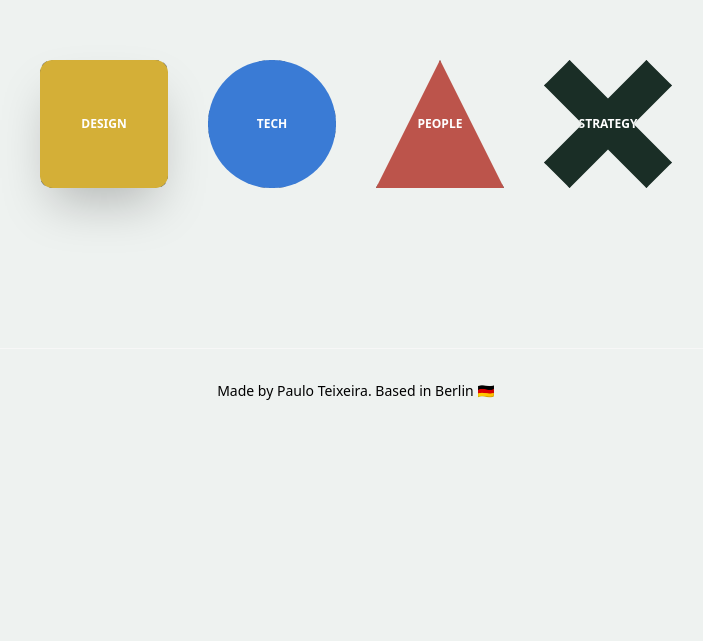
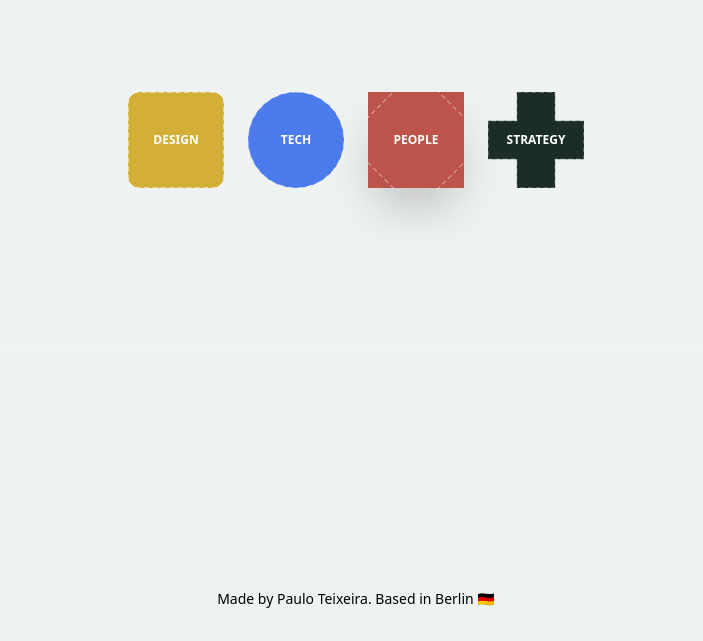
Before and after one commit to ftpaul/ftpaul, a Next.js app: page /shape in a window 1280 px wide. Shown: the part 1756-2397 px from the top of the page, without its empty margins (284-987 px from the left). Before the commit the page ends 2189 px from the top, so only its background shows below. Built offline with nearby package versions, Linux system fonts and the light colour scheme.

Commit message:
full integration

```diff
--- a/app/layout.tsx
+++ b/app/layout.tsx
@@ -2,6 +2,7 @@ import React from 'react'
 import TopBar from '../components/navigation/TopBar'
 import Navigation from '../components/navigation/Navigation'
 import Footer from '../components/navigation/Footer'
+import FloatingBackgroundShapes from '../components/shapes/shapes'
 import './../styles/global.css'
 import { Analytics } from "@vercel/analytics/react"
 
@@ -11,6 +12,7 @@ function MainLayout({ children }) {
 
     <html lang="en">
       <body>
+        <FloatingBackgroundShapes />
         <TopBar />
         <Navigation />
         {children}
--- a/app/page.tsx
+++ b/app/page.tsx
@@ -4,12 +4,13 @@ import Features from "../components/Features"
 import CompanyHistory from "../components/CompanyHistory"
 import Contact from "../components/Contact"
 import jobHistory from '../content/jobHistory.json'
+import FloatingBackgroundShapes from "../components/shapes/shapes"
 
 export const metadata = {
   title: 'Paulo Teixeira · Senior Project Manager | Product Owner',
   openGraph: {
     title: 'Paulo Teixeira · Senior Project Manager | Product Owner',
-    description: 'A Senior Project Manager with a solid background in engineering and marketing.',
+    description: 'A Senior Project Manager with a solid background in engineering and business.',
     images: ['/images/og-image.jpg'],
     type: 'website',
   }
@@ -19,7 +20,14 @@ export default async function IndexPage() {
 
     return (
       <>
-      <div className="flex flex-wrap max-w-screen-lg py-0 my-16 xs:my-6 mx-auto px-4">
+
+
+
+      <div className="relative flex flex-wrap max-w-screen-lg py-0 my-16 xs:my-6 mx-auto px-4 ">
+
+
+
+        {/* <div className="blob-shape"></div> */}
 
         <div className="w-2/3 lg:w-3/4 sm:w-full xs:w-full  ">
 
--- a/app/shape/page.tsx
+++ b/app/shape/page.tsx
@@ -11,12 +11,9 @@ const ShapeSorterFinal = () => {
       if (!containerRef.current) return;
       const rect = containerRef.current.getBoundingClientRect();
       const viewportHeight = window.innerHeight;
-
-      // Calculate progress based on when the section is in view
       const distanceToTravel = rect.height;
       const currentScroll = window.scrollY + viewportHeight - containerRef.current.offsetTop;
       const rawProgress = currentScroll / distanceToTravel;
-
       setProgress(Math.min(Math.max(rawProgress, 0), 1));
     };
 
@@ -25,50 +22,46 @@ const ShapeSorterFinal = () => {
   }, []);
 
   const shapes = [
-    { label: 'DESIGN', color: '#D4AF37', x: -250, y: -2200, r: -140, type: 'rounded' },
-    { label: 'TECH', color: '#3A7BD5', x: -80, y: -2600, r: 190, type: 'circle' },
-    { label: 'PEOPLE', color: '#BC544B', x: 80, y: -2000, r: 60, type: 'triangle' },
-    { label: 'STRATEGY', color: '#1A2E26', x: 250, y: -2400, r: -110, type: 'cross' }
+    {
+      label: 'DESIGN', color: '#D4AF37', x: -250, y: -2000, r: -140,
+      path: "M10,5 h80 a25,25 0 0 1 5,5 v80 a25,25 0 0 1 -5,5 h-80 a25,25 0 0 1 -5,-5 v-80 a25,25 0 0 1 5,-5 z",
+      clip: "inset(0% round 12px)",
+      scaleSlot: 1.1
+    },
+    {
+      label: 'TECH', color: '#4B7BEC', x: -80, y: -2600, r: 190,
+      path: "M50,10 a40,40 0 1,1 0,80 a40,40 0 1,1 0,-80",
+      clip: "circle(50% at 50% 50%)",
+      scaleSlot: 1.25
+    },
+    {
+      label: 'PEOPLE', color: '#BC544B', x: 80, y: -2000, r: 50,
+      path: "M30 0 L70 0 L100 30 L100 70 L70 100 L30 100 L0 70 L0 30 Z",
+      clip: "polygon(30% 0%,70% 0%,100% 30%,100% 70%,70% 100%,30% 100%,0% 70%,0% 30%);",
+      scaleSlot: 1.05
+    },
+    {
+      label: 'STRATEGY', color: '#1A2E26', x: 250, y: -2400, r: -110,
+      path: "M30 0 L70 0 L70 30 L100 30 L100 70 L70 70 L70 100 L30 100 L30 70 L0 70 L0 30 L30 30 Z",
+      clip: "polygon(30% 0%, 70% 0%, 70% 30%, 100% 30%, 100% 70%, 70% 70%, 70% 100%, 30% 100%, 30% 70%, 0% 70%, 0% 30%, 30% 30%)",
+      scaleSlot: 1
+    }
   ];
 
-  // Shared geometric styles to ensure Slot and Block match perfectly
-  const getGeometry = (type: string, isBlock: boolean) => {
-    const styles: React.CSSProperties = {};
+  return (
+    <div ref={containerRef} className="relative w-full h-[250vh] bg-transparent pointer-events-none overflow-hidden">
 
-    if (type === 'circle') {
-      styles.clipPath = 'circle(50% at 50% 50%)';
-    } else if (type === 'triangle') {
-      styles.clipPath = 'polygon(50% 0%, 0% 100%, 100% 100%)';
-    } else if (type === 'cross') {
-      styles.clipPath = 'polygon(20% 0%, 0% 20%, 30% 50%, 0% 80%, 20% 100%, 50% 70%, 80% 100%, 100% 80%, 70% 50%, 100% 20%, 80% 0%, 50% 30%)';
-    } else {
-      // For 'rounded' square, we use border radius
-      // If it's the block, it morphs from very round to slightly rounded
-      styles.borderRadius = isBlock ? `${40 - (30 * progress)}%` : '12px';
-    }
-    return styles;
-  };
-
-  return (
-    <div ref={containerRef} className="relative w-full h-[250vh] bg-transparent pointer-events-none">
-
-      <div className="absolute bottom-40 left-0 w-full flex justify-center gap-4 md:gap-10 px-4">
+      <div className="absolute bottom-40 left-0 w-full flex justify-center items-center gap-6 md:gap-14 px-4">
 
         {shapes.map((shape, i) => (
-          <div key={i} className="relative w-20 h-20 md:w-32 md:h-32">
+          <div key={i} className="relative w-24 h-24 md:w-36 md:h-36 flex items-center justify-center">
 
-            {/* THE MATCHING SLOT (Hollow Target) */}
+            {/* THE FALLING SOLID SHAPE (Z-10) */}
             <div
-              className="w-full h-full border-2 border-dashed border-gray-400 opacity-20"
-              style={getGeometry(shape.type, false)}
-            />
-
-            {/* THE FALLING BLOCK */}
-            <div
-              className="absolute inset-0 flex items-center justify-center text-white text-[9px] md:text-xs font-bold shadow-2xl transition-all duration-75 ease-out"
+              className="absolute w-full h-full flex items-center justify-center text-white text-[9px] md:text-xs font-bold shadow-2xl z-10"
               style={{
-                ...getGeometry(shape.type, true),
                 backgroundColor: shape.color,
+                clipPath: shape.clip,
                 transform: `
                   translate(
                     ${shape.x * (1 - progress)}px,
@@ -78,12 +71,33 @@ const ShapeSorterFinal = () => {
                   scale(${0.4 + (0.6 * progress)})
                 `,
                 opacity: progress > 0.02 ? 1 : 0,
+                transition: 'transform 0.05s linear'
               }}
             >
               <span style={{ transform: `rotate(${-shape.r * (1 - progress)}deg)` }}>
                 {shape.label}
               </span>
             </div>
+
+            {/* THE DOTTED SLOT OVERLAY (Z-20) */}
+            <svg
+              viewBox="0 0 100 100"
+              className="absolute w-full h-full z-20 pointer-events-none"
+              style={{
+                transform: `scale(${shape.scaleSlot})`,
+                opacity: 0.5
+              }}
+            >
+              <path
+                d={shape.path}
+                fill="none"
+                stroke="white"
+                strokeWidth="1"
+                strokeDasharray="4 4"
+                strokeLinecap="round"
+              />
+            </svg>
+
           </div>
         ))}
       </div>
--- a/components/CompanyHistory.tsx
+++ b/components/CompanyHistory.tsx
@@ -2,7 +2,7 @@ import Button from './Button'
 
  const CompanyHistory = ({jobHistory}) => (
 
-<div className="py-20 xs:py-20">
+<div className="py-20 xs:py-20 relative">
   <div className="max-w-screen-xl mx-auto px-4 sm:px-6 lg:px-8">
     <div className="lg:text-center">
     <h3 className="mt-2 text-3xl leading-8 font-extrabold tracking-tight text-gray-900 sm:text-4xl sm:leading-10">
--- a/components/Contact.tsx
+++ b/components/Contact.tsx
@@ -7,7 +7,7 @@ const Contact = () => (
 
 <Section className="bg-gray-100">
 
-<div className="pb-16 pt-8 xs:pt-16">
+<div className="pb-16 pt-8 xs:pt-16 relative">
   <div className="max-w-screen-xl mx-auto sm:px-6">
     <div className="lg:text-center">
       <h3 className="mt-2 text-3xl leading-8 font-extrabold tracking-tight text-gray-900 sm:text-4xl sm:leading-10">
--- a/components/Features.tsx
+++ b/components/Features.tsx
@@ -65,9 +65,9 @@ const Icon = ({ name }: { name?: Feature['icon'] }) => {
 }
 
 const Features = () => (
-  <Section className="bg-gray-100" >
+  <Section className="bg-gray-100 " >
     <div className="pb-32 pt-8 xs:pt-16">
-      <div className="max-w-screen-xl mx-auto sm:px-6">
+      <div className="max-w-screen-xl mx-auto sm:px-6 relative">
         <div className="lg:text-center">
           <h3 className="mt-2 text-3xl leading-8 font-extrabold tracking-tight text-gray-900 sm:text-4xl sm:leading-10">
             How I work: where strategy meets creativity
--- a/components/navigation/Footer.tsx
+++ b/components/navigation/Footer.tsx
@@ -2,6 +2,8 @@ const Footer = () => (
 
 
     <div className="flex flex-wrap max-w-screen-lg mx-auto py-8 px-4 justify-center md:justify-center sm:justify-start xs:justify-start border-t border-gray-100">
+
+      <div id="shape-landing-strip" className="h-32 w-full flex justify-center gap-8 md:gap-14 my-10" />
 
       <p className="text-sm">Made by Paulo Teixeira. Based in Berlin 🇩🇪</p>
 
```
Also changed, not shown: app/resume/page.tsx (+6 -2 lines).
